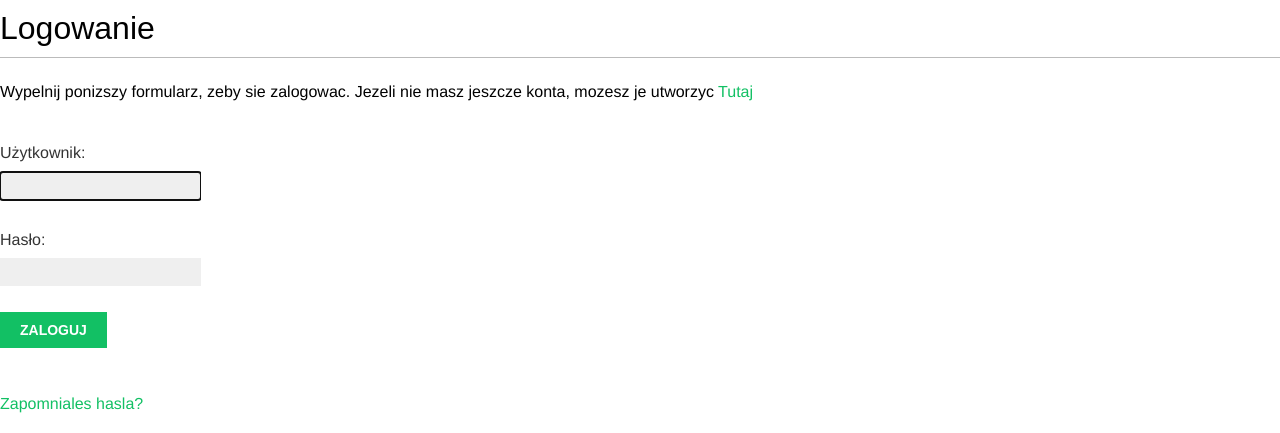
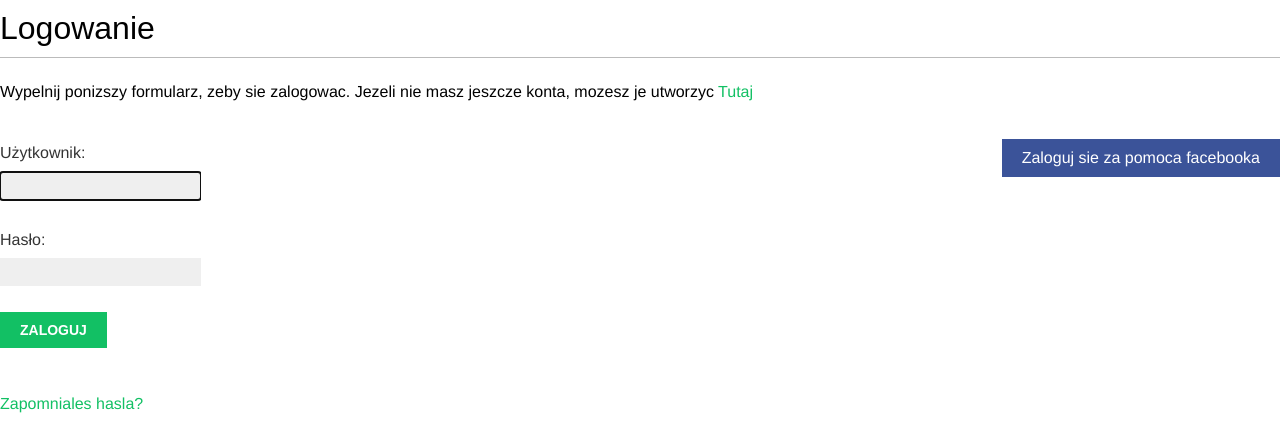
Before and after one commit to michaurbanczyk/django_social_website, a Django app: page /account/login/ in a window 1280 px wide. Shown: the part 47-480 px from the top of the page. Run offline with Django 3.2, Linux system fonts and the light colour scheme; some web fonts are replaced.

Commit message:
Logging in with Facebook

```diff
--- a/bookmarks/account/templates/registration/login.html
+++ b/bookmarks/account/templates/registration/login.html
@@ -42,4 +42,13 @@
             <a href="{% url "password_reset" %}">Zapomniales hasla?</a>
         </p>
     </div>
+    <div class="social">
+        <ul>
+            <li class="facebook">
+                <a href="{% url "social:begin" "facebook" %}">
+                    Zaloguj sie za pomoca facebooka
+                </a>
+            </li>
+        </ul>
+    </div>
 {% endblock %}
--- a/bookmarks/bookmarks/urls.py
+++ b/bookmarks/bookmarks/urls.py
@@ -20,7 +20,8 @@ from django.conf.urls.static import static
 
 urlpatterns = [
     path('admin/', admin.site.urls),
-    path('account/', include('account.urls'))
+    path('account/', include('account.urls')),
+    path('social_auth/', include('social_django.urls', namespace='social'))
 ]
 
 if settings.DEBUG:
```
Also changed, not shown: bookmarks/bookmarks/settings.py (+7 -1 lines), 2 other files.
